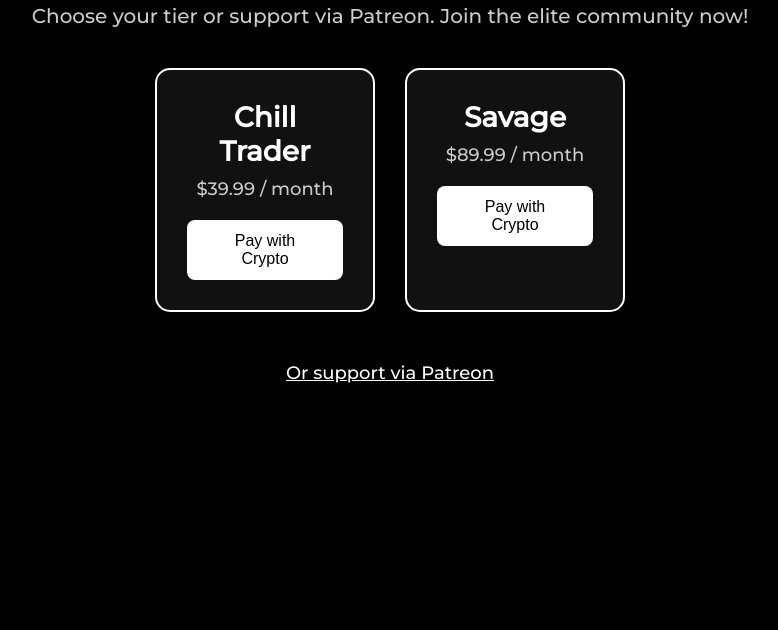
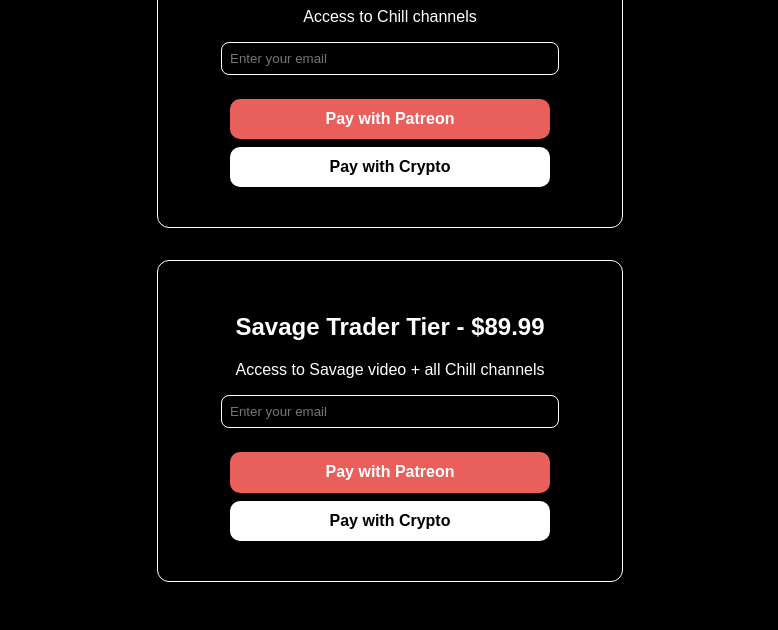
Before and after one commit to Elmaster8/futuresmoves-landing-vip-crypto-patreon-, a plain HTML site: page index.html in a window 1280 px wide. Shown: the part 245-875 px from the top of the page, without its empty margins (250-1028 px from the left). Before the commit the page ends 800 px from the top, so only its background shows below. Drawn offline with nearby package versions, Linux system fonts and the light colour scheme.

Commit message:
Update index.html

```diff
--- a/index.html
+++ b/index.html
@@ -2,157 +2,140 @@
 <html lang="en">
 <head>
 <meta charset="UTF-8">
-  <title>FuturesMove VIP Access</title>
-  <link href="https://fonts.googleapis.com/css2?family=Montserrat:wght@500&display=swap" rel="stylesheet">
-  <script src="https://cdnjs.cloudflare.com/ajax/libs/crypto-js/4.1.1/crypto-js.min.js"></script>
+<meta name="viewport" content="width=device-width, initial-scale=1.0">
+<title>FuturesMove VIP</title>
 <style>
-    * { box-sizing: border-box; margin: 0; padding: 0; }
   body {
+    margin:0;
     font-family: 'Montserrat', sans-serif;
     background-color: #000;
     color: #fff;
-      display: flex;
-      flex-direction: column;
-      align-items: center;
-      justify-content: center;
-      min-height: 100vh;
-      padding: 20px;
-      text-align: center;
+    display:flex;
+    flex-direction:column;
+    justify-content:center;
+    align-items:center;
+    text-align:center;
+    padding: 2rem;
   }
   h1 {
-      font-size: 48px;
-      margin-bottom: 20px;
-      letter-spacing: 1px;
+    font-size:2.5rem;
+    margin-bottom:2rem;
   }
-    p.subtitle {
-      font-size: 20px;
-      margin-bottom: 40px;
-      color: #ccc;
+  .tier-card {
+    border: 1px solid #fff;
+    padding:2rem;
+    margin:1rem;
+    width:90%;
+    max-width:400px;
+    border-radius:12px;
   }
-    .tiers {
-      display: flex;
-      flex-wrap: wrap;
-      gap: 30px;
-      justify-content: center;
-      margin-bottom: 30px;
+  input[type="email"] {
+    width:80%;
+    padding:0.5rem;
+    margin-bottom:1rem;
+    border-radius:8px;
+    border:1px solid #fff;
+    background:#000;
+    color:#fff;
   }
-    .card {
-      background: #111;
-      padding: 30px;
-      border-radius: 15px;
-      width: 220px;
-      cursor: pointer;
-      transition: all 0.3s ease;
-      border: 2px solid #fff;
+  .btn {
+    display:block;
+    width:80%;
+    margin:0.5rem auto;
+    padding:0.7rem;
+    font-size:1rem;
+    font-weight:bold;
+    border:none;
+    border-radius:10px;
+    cursor:pointer;
   }
-    .card:hover {
-      transform: translateY(-10px);
-      background: #222;
-      border-color: #00bfff;
-    }
-    .card h2 {
-      font-size: 28px;
-      margin-bottom: 10px;
-      color: #fff;
-    }
-    .card p {
-      font-size: 18px;
-      margin-bottom: 20px;
-      color: #ccc;
-    }
-    .card button {
-      padding: 12px 25px;
-      font-size: 16px;
-      border: none;
-      border-radius: 8px;
-      background: #fff;
-      color: #000;
-      cursor: pointer;
-      transition: 0.3s;
-    }
-    .card button:hover {
-      background: #00bfff;
-      color: #fff;
-    }
-    .patreon-link {
-      font-size: 18px;
-      color: #fff;
-      text-decoration: underline;
-      margin-top: 20px;
-      display: inline-block;
-      transition: 0.3s;
-    }
-    .patreon-link:hover {
-      color: #ff424d;
-    }
+  .btn-patreon { background-color:#e85f5c; color:#fff; }
+  .btn-crypto { background-color:#fff; color:#000; }
 </style>
 </head>
 <body>
-  <h1>FuturesMove VIP Access</h1>
-  <p class="subtitle">Choose your tier or support via Patreon. Join the elite community now!</p>
 
-  <div class="tiers">
-    <div class="card" id="chill-trader">
-      <h2>Chill Trader</h2>
-      <p>$39.99 / month</p>
-      <button>Pay with Crypto</button>
+<h1>Join VIP</h1>
+
+<!-- Chill Tier -->
+<div class="tier-card">
+  <h2>Chill Trader Tier - $39.99</h2>
+  <p>Access to Chill channels</p>
+  <input type="email" id="emailChill" placeholder="Enter your email" required>
+  <button class="btn btn-patreon" onclick="patreonChill()">Pay with Patreon</button>
+  <button class="btn btn-crypto" onclick="cryptoChill()">Pay with Crypto</button>
 </div>
 
-    <div class="card" id="savage">
-      <h2>Savage</h2>
-      <p>$89.99 / month</p>
-      <button>Pay with Crypto</button>
-    </div>
+<!-- Savage Tier -->
+<div class="tier-card">
+  <h2>Savage Trader Tier - $89.99</h2>
+  <p>Access to Savage video + all Chill channels</p>
+  <input type="email" id="emailSavage" placeholder="Enter your email" required>
+  <button class="btn btn-patreon" onclick="patreonSavage()">Pay with Patreon</button>
+  <button class="btn btn-crypto" onclick="cryptoSavage()">Pay with Crypto</button>
 </div>
 
-  <a href="https://www.patreon.com/FuturesMove/membership?view_as=patron" target="_blank" class="patreon-link">Or support via Patreon</a>
-
 <script>
-    const API_KEY = "oYvslQg7QQ2CN7ZKRbdccM0JYFWqYjHg";
-    const API_SECRET = "jpDNhnU8S1fPN9f8oxw0rQfn5S9bg3Zz";
-    const REDIRECT_SUCCESS = "https://elmaster8.github.io/futuresmoves-landing-vip-crypto-patreon-/success.html";
-    const REDIRECT_CANCEL = "https://elmaster8.github.io/futuresmoves-landing-vip-crypto-patreon-/cancel.html";
-    const WEBHOOK_URL = "https://YOUR_PIPEDREAM_WEBHOOK_URL"; // Replace with your webhook
-
-    async function createMaxelPayLink(amount, tierName, email="user@example.com") {
-      const payload = {
-        orderID: "FM-" + Math.floor(Math.random() * 1000000),
-        amount: amount.toString(),
-        currency: "USD",
-        timestamp: Math.floor(Date.now() / 1000).toString(),
-        userName: tierName,
-        siteName: "FuturesMove",
-        userEmail: email,
-        redirectUrl: REDIRECT_SUCCESS,
-        websiteUrl: "https://elmaster8.github.io/futuresmoves-landing-vip-crypto-patreon-/",
-        cancelUrl: REDIRECT_CANCEL,
-        webhookUrl: WEBHOOK_URL
+  // Links
+  const links = {
+    chill: {
+      patreon: "https://www.patreon.com/checkout/FuturesMove?rid=26419838",
+      crypto: "https://nowpayments.io/payment/?iid=5786117795",
+      discordWebhook: "https://discord.com/api/webhooks/1424444258298888352/GiQRqdljPhQ6OIXSLhV1fOjINxVH4dh8UQZvWNNlr4Qa93Cr4odhGkCqsDxIWZl-2YCk",
+      discordInvite: "Patreon handles invite"
+    },
+    savage: {
+      patreon: "https://www.patreon.com/checkout/FuturesMove?rid=26738115",
+      crypto: "https://nowpayments.io/payment/?iid=5441390811",
+      discordWebhook: "https://discord.com/api/webhooks/1424444258298888352/GiQRqdljPhQ6OIXSLhV1fOjINxVH4dh8UQZvWNNlr4Qa93Cr4odhGkCqsDxIWZl-2YCk",
+      discordInvite: "https://discord.gg/YnkPA52Hv6"
+    }
   };
 
-      const encrypted = CryptoJS.AES.encrypt(JSON.stringify(payload), API_SECRET).toString();
-
-      const response = await fetch("https://api.maxelpay.com/v1/prod/merchant/order/checkout", {
-        method: "POST",
-        headers: {
-          "Content-Type": "application/json",
-          "X-API-KEY": API_KEY
-        },
-        body: JSON.stringify({ payload: encrypted })
+  function patreonChill() {
+    const email = document.getElementById('emailChill').value.trim();
+    if(!email) return alert("Enter your email");
+    fetch(links.chill.discordWebhook,{
+      method:'POST',
+      headers:{'Content-Type':'application/json'},
+      body:JSON.stringify({content:`💸 Patreon Chill payment initiated\nEmail: ${email}`})
     });
-
-      const data = await response.json();
-      return data.checkoutUrl; // MaxelPay link
+    window.open(links.chill.patreon, '_blank');
   }
 
-    document.getElementById("chill-trader").addEventListener("click", async () => {
-      const link = await createMaxelPayLink(39.99, "Chill Trader");
-      window.location.href = link;
+  function cryptoChill() {
+    const email = document.getElementById('emailChill').value.trim();
+    if(!email) return alert("Enter your email");
+    fetch(links.chill.discordWebhook,{
+      method:'POST',
+      headers:{'Content-Type':'application/json'},
+      body:JSON.stringify({content:`💸 Crypto Chill payment link clicked\nEmail: ${email}\nPayment link: ${links.chill.crypto}`})
     });
+    window.open(links.chill.crypto,'_blank');
+  }
 
-    document.getElementById("savage").addEventListener("click", async () => {
-      const link = await createMaxelPayLink(89.99, "Savage");
-      window.location.href = link;
+  function patreonSavage() {
+    const email = document.getElementById('emailSavage').value.trim();
+    if(!email) return alert("Enter your email");
+    fetch(links.savage.discordWebhook,{
+      method:'POST',
+      headers:{'Content-Type':'application/json'},
+      body:JSON.stringify({content:`💸 Patreon Savage payment initiated\nEmail: ${email}\nInvite: ${links.savage.discordInvite}`})
     });
+    window.open(links.savage.patreon, '_blank');
+  }
+
+  function cryptoSavage() {
+    const email = document.getElementById('emailSavage').value.trim();
+    if(!email) return alert("Enter your email");
+    fetch(links.savage.discordWebhook,{
+      method:'POST',
+      headers:{'Content-Type':'application/json'},
+      body:JSON.stringify({content:`💸 Crypto Savage payment link clicked\nEmail: ${email}\nPayment link: ${links.savage.crypto}\nInvite: ${links.savage.discordInvite}`})
+    });
+    window.open(links.savage.crypto,'_blank');
+  }
 </script>
+
 </body>
 </html>
```
Lines whose indentation alone changed are shown as unchanged.
